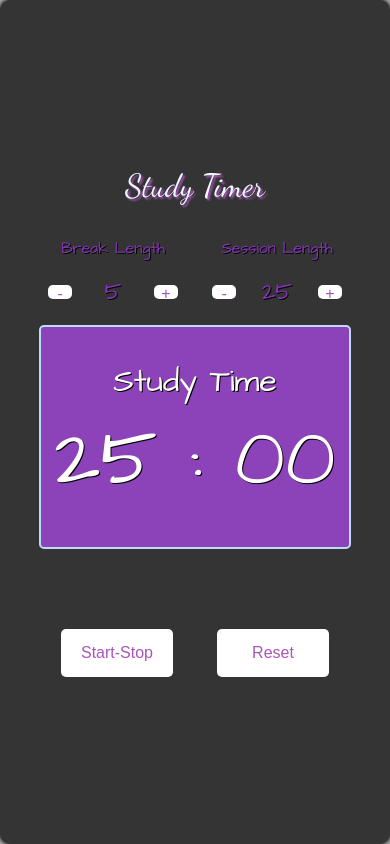
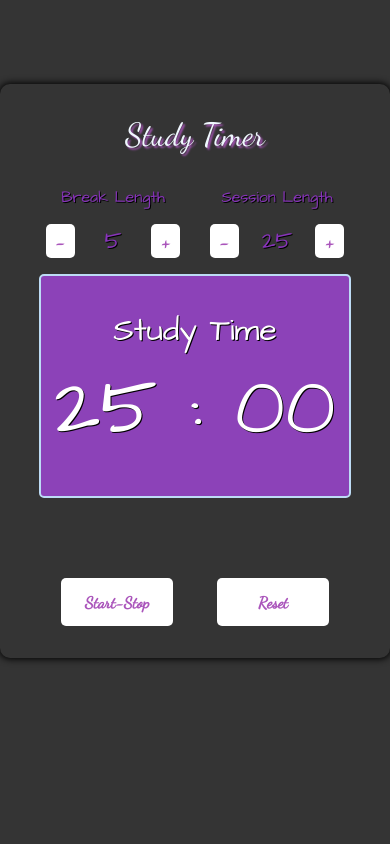
Before and after one commit to turkaytunc/study-timer, a React (Create React App) app: page / in a window 390 px wide. Built offline with nearby package versions, Linux system fonts and the light colour scheme.

Commit message:
update mobile layout

```diff
--- a/src/App.scss
+++ b/src/App.scss
@@ -1,6 +1,3 @@
-@import url('https://fonts.googleapis.com/css2?family=Dancing+Script:wght@400;500&display=swap');
-@import url('https://fonts.googleapis.com/css2?family=Architects+Daughter&display=swap');
-
 .app {
   background-color: #343434;
   display: flex;
@@ -25,13 +22,16 @@
 }
 
 button {
+  font-family: 'Dancing Script', cursive;
   background: white;
   color: #a5b;
-  height: 1.2em;
-  width: 1.9em;
+  height: 2em;
+  width: 3em;
   border: none;
   border-radius: 5px;
-  font-size: 2em;
+  font-size: 1.2em;
+  font-weight: bold;
+  text-align: center;
 
   &:disabled {
     background-color: grey;
@@ -46,11 +46,12 @@
   padding-top: 2em;
 }
 
-@media screen and (max-width: 520px) {
+@media screen and (max-width: 850px) {
   .app {
     width: 100%;
     margin: 0 auto;
-    height: 100vh;
+    margin-top: 10vh;
+    margin-bottom: 10vh;
   }
 
   .prog-title {
@@ -58,9 +59,8 @@
   }
 
   button {
-    height: 0.9em;
+    height: 100%;
     width: 1.5em;
-    font-size: 1em;
   }
 
   .section-container {
--- a/src/components/BreakSection/break-section.scss
+++ b/src/components/BreakSection/break-section.scss
@@ -21,7 +21,7 @@
   font-size: 3em;
 }
 
-@media screen and (max-width: 520px) {
+@media screen and (max-width: 850px) {
   #break-label {
     font-size: 1em;
   }
--- a/src/components/DisplaySection/display-section.scss
+++ b/src/components/DisplaySection/display-section.scss
@@ -40,7 +40,7 @@
   width: 7em;
 }
 
-@media screen and (max-width: 520px) {
+@media screen and (max-width: 850px) {
   .display-timer-container {
     width: 80%;
     margin-bottom: 5em;
--- a/src/components/SessionSection/session-section.scss
+++ b/src/components/SessionSection/session-section.scss
@@ -21,7 +21,7 @@
   font-size: 3em;
 }
 
-@media screen and (max-width: 520px) {
+@media screen and (max-width: 850px) {
   #session-label {
     font-size: 1em;
   }
--- a/src/index.scss
+++ b/src/index.scss
@@ -1,3 +1,6 @@
+@import url('https://fonts.googleapis.com/css2?family=Dancing+Script:wght@400;500&display=swap');
+@import url('https://fonts.googleapis.com/css2?family=Architects+Daughter&display=swap');
+
 * {
   margin: 0;
   padding: 0;
@@ -6,5 +9,10 @@
 
 body {
   background: #ccc;
-  width: 100%;
 }
+
+@media screen and (max-width: 850px) {
+  body {
+    background: #343434;
+  }
+}
```
